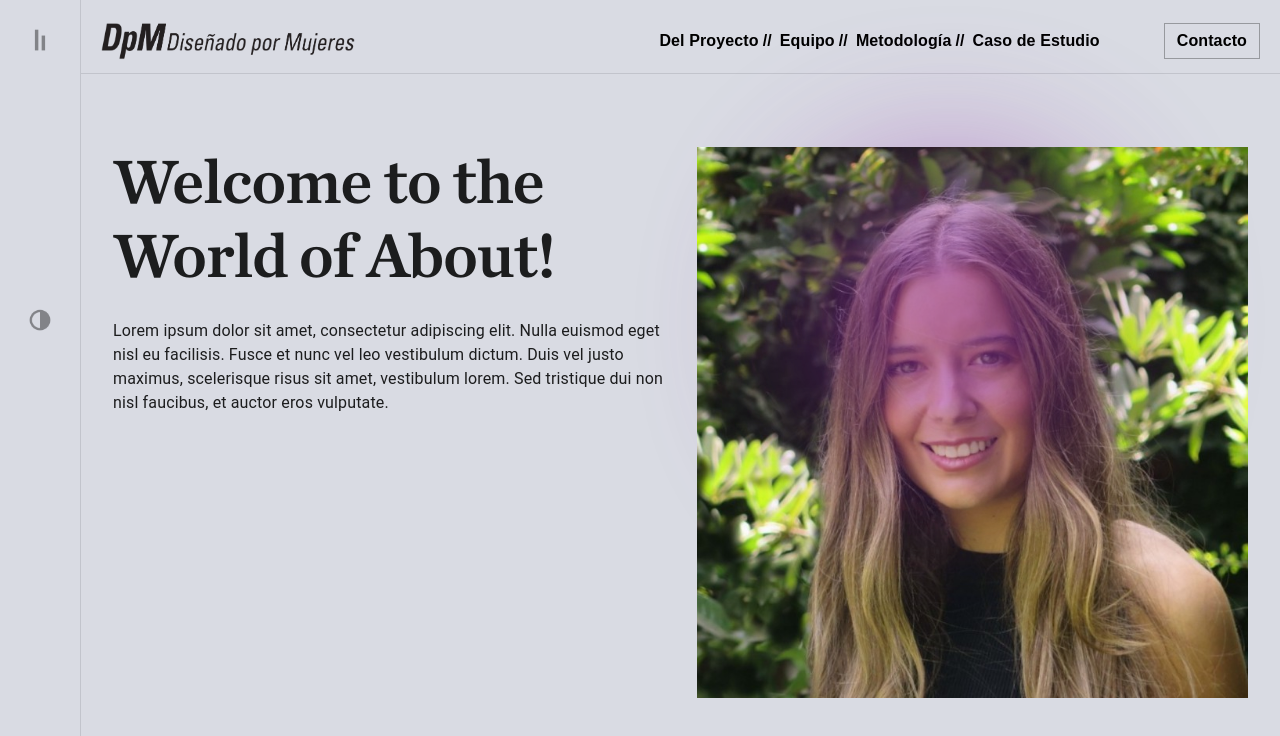
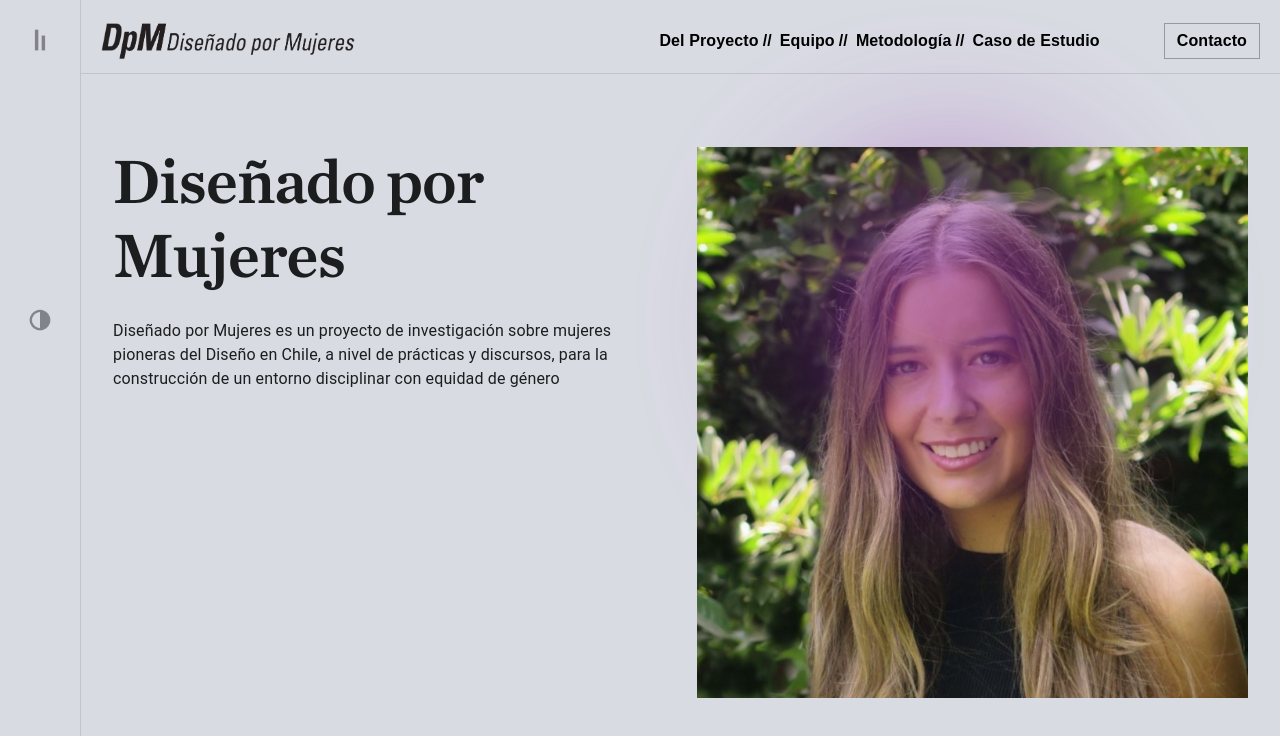
Before and after one commit to elisahonorato/disenadopormujeres, a React (Create React App) app: page / in a window 1280 px wide. Shown: the top 736 px of the page. Built offline with nearby package versions, Linux system fonts and the light colour scheme.

Commit message:
textos home

```diff
--- a/src/component/home.js
+++ b/src/component/home.js
@@ -7,12 +7,10 @@ function Home() {
       <Grid container spacing={4}>
         <Grid item xs={12} md={6}>
           <Typography variant="h1" gutterBottom>
-            Welcome to the World of About!
+          Diseñado por Mujeres
           </Typography>
           <Typography variant="body1">
-            Lorem ipsum dolor sit amet, consectetur adipiscing elit. Nulla euismod eget nisl eu facilisis.
-            Fusce et nunc vel leo vestibulum dictum. Duis vel justo maximus, scelerisque risus sit amet,
-            vestibulum lorem. Sed tristique dui non nisl faucibus, et auctor eros vulputate.
+          Diseñado por Mujeres es un proyecto de investigación sobre mujeres pioneras del Diseño en Chile, a nivel de prácticas y discursos, para la construcción de un entorno disciplinar con equidad de género
           </Typography>
         </Grid>
         <Grid item xs={12} md={6}>
--- a/src/theme.js
+++ b/src/theme.js
@@ -1,5 +1,4 @@
 import { createTheme } from '@mui/material/styles';
-
 
 const theme = createTheme({
   palette: {
```
